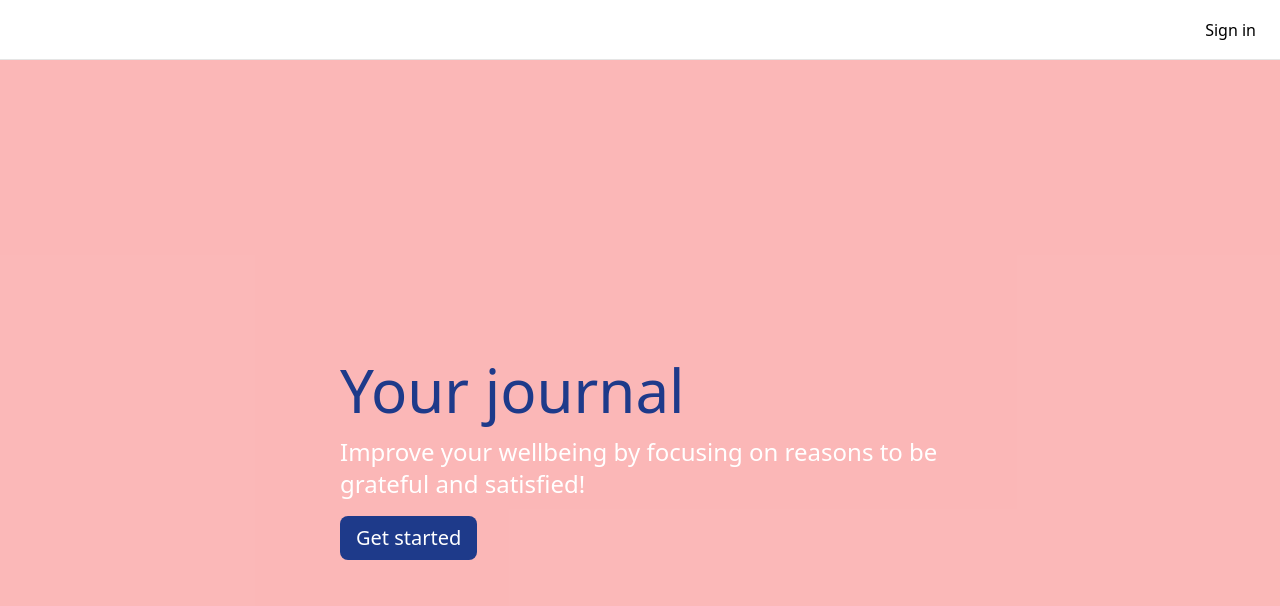
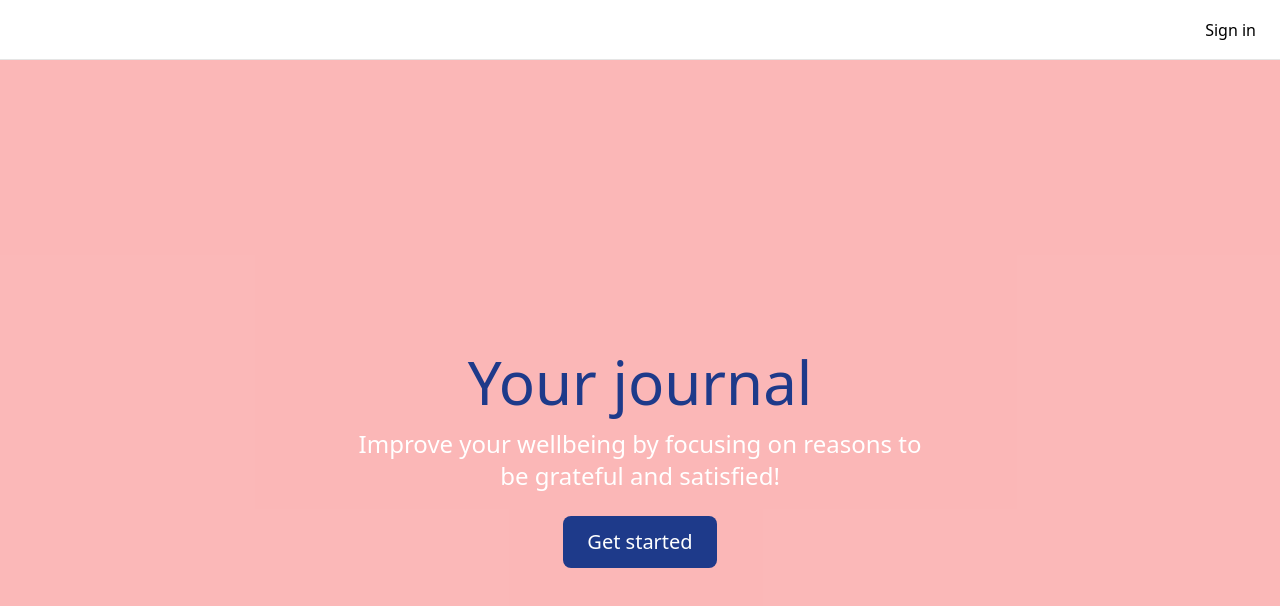
Before and after one commit to MajaMarkiewicz/journal-app, a Next.js app: page / in a window 1280 px wide. Shown: the top 606 px of the page. Built offline with nearby package versions, Linux system fonts and the light colour scheme; no server answers.

Commit message:
style: fix home page style

```diff
--- a/app/(dashboard)/layout.tsx
+++ b/app/(dashboard)/layout.tsx
@@ -17,5 +17,3 @@ const DashboardLayout: React.FC<DashboardLayoutProps> = ({ children }) => {
 }
 
 export default DashboardLayout
-
-// @todo style - make the layout responsive
--- a/app/layout.tsx
+++ b/app/layout.tsx
@@ -22,10 +22,8 @@ export default function RootLayout({
   return (
     <ClerkProvider>
       <html lang="en">
-        <body>
-          <div className="h-screen w-screen">
-            <div>
-              <header className="h-[60px] border-b border-black/10">
+        <body className="min-h-screen flex flex-col overflow-hidden">
+          <header className="h-[60px] w-full bg-white border-b border-black/10 fixed top-0 left-0 z-10">
             <div className="h-full w-full px-6 flex items-center justify-end">
               <SignedOut>
                 <SignInButton />
@@ -35,13 +33,12 @@ export default function RootLayout({
               </SignedIn>
             </div>
           </header>
-            </div>
-            <div>{children}</div>
-          </div>
+
+          <main className="flex-grow mt-[60px]">
+            {children}
+          </main>
         </body>
       </html>
     </ClerkProvider>
   )
 }
-
-// @todo style - improve the layout and make it responsive
--- a/app/page.tsx
+++ b/app/page.tsx
@@ -2,18 +2,19 @@ import Link from 'next/link'
 
 export default function Home() {
   return (
-    <div className="w-screen h-screen bg-black flex justify-center items-center text-white bg-red-400/50">
-      <div className="w-full max-w-[600px]">
-        <h1 className="text-6xl mb-4 text-blue-900">Your journal</h1>
-        <p className="text-2xl mb-4">
-          Improve your wellbeing by focusing on reasons to be grateful and
-          satisfied!
+    <div className="w-full min-h-screen bg-red-400/50 flex justify-center items-center text-white">
+      <div className="w-full max-w-[600px] text-center p-4">
+        <h1 className="text-3xl sm:text-4xl md:text-6xl mb-4 text-blue-900">
+          Your journal
+        </h1>
+        <p className="text-lg sm:text-xl md:text-2xl mb-6">
+          Improve your wellbeing by focusing on reasons to be grateful and satisfied!
         </p>
         <div>
           <Link href="/journal">
             <button
               type="button"
-              className="bg-blue-900 px-4 py-2 rounded-lg text-xl"
+              className="bg-blue-900 px-6 py-3 rounded-lg text-lg sm:text-xl"
             >
               Get started
             </button>
```
Lines whose indentation alone changed are shown as unchanged.
